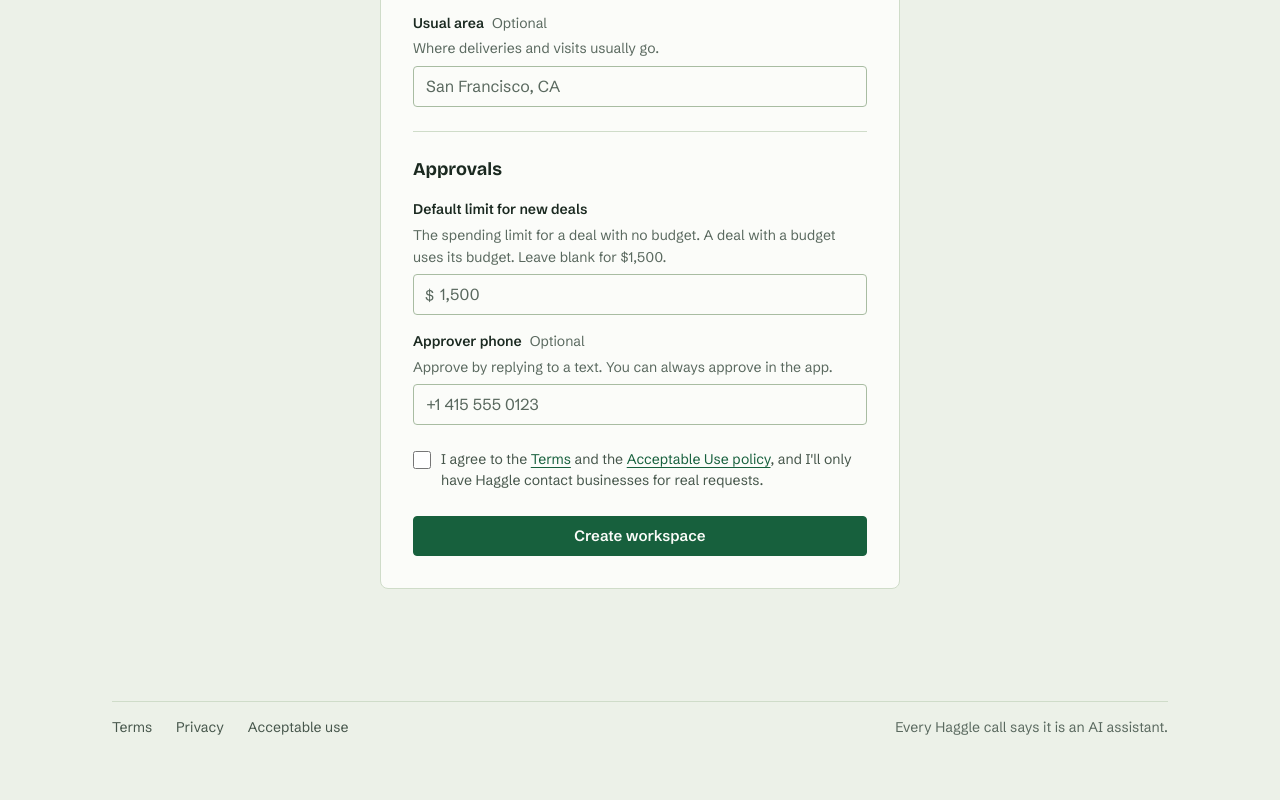
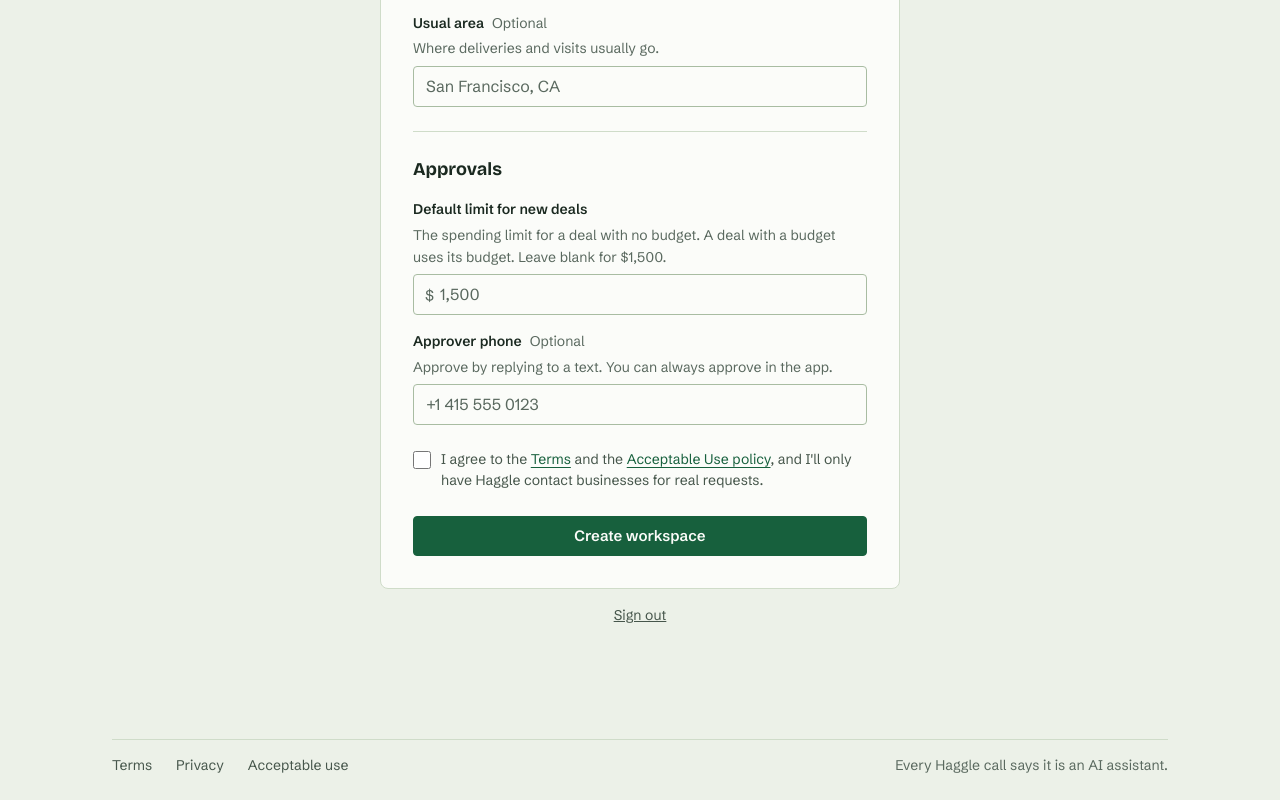
Before and after one commit to AarnavAgrawal/haggle-mcp, a Next.js app in the folder apps/web/: page /onboarding in a window 1280 px wide. Shown: the part 398-1198 px from the top of the page. Before the commit the page ends 1161 px from the top, so only its background shows below. Built offline with nearby package versions, Linux system fonts and the light colour scheme; no server answers.

Commit message:
web: onboarding shows who is signed in and a Sign out (leave onboarding after signing in with the wrong account)

```diff
--- a/apps/web/app/auth.css
+++ b/apps/web/app/auth.css
@@ -109,6 +109,25 @@
 .auth-legal a {
   color: var(--ink-2);
 }
+/* Onboarding: who is signed in, and Sign out (a link-styled button; sign-out is a POST). */
+.onb-switch strong {
+  color: var(--ink-2);
+  font-weight: 600;
+  overflow-wrap: anywhere;
+}
+.onb-switch-btn {
+  padding: 0;
+  border: 0;
+  background: none;
+  font: inherit;
+  color: var(--ink-2);
+  text-decoration: underline;
+  cursor: pointer;
+}
+.onb-switch-btn:focus-visible {
+  outline: 2px solid currentColor;
+  outline-offset: 2px;
+}
 
 /* Onboarding: two short groups on the sheet. */
 .onb-group {
--- a/apps/web/app/onboarding/page.tsx
+++ b/apps/web/app/onboarding/page.tsx
@@ -1,10 +1,11 @@
 "use client";
 
 import Link from "next/link";
-import { useActionState, useState, type FormEvent } from "react";
+import { useActionState, useEffect, useState, type FormEvent } from "react";
 import { Footer } from "@/components/Footer";
 import { Field } from "@/components/ui/Field";
 import { SubmitButton } from "@/components/ui/SubmitButton";
+import { supabaseBrowser } from "@/lib/supabase/browser";
 import { createWorkspace, type OnboardState } from "./actions";
 import "../auth.css";
 
@@ -105,9 +106,39 @@ export default function OnboardingPage() {
             </SubmitButton>
           </form>
         </div>
+        <SwitchAccount />
       </main>
       <Footer />
     </>
+  );
+}
+
+/**
+ * Who is signed in, and a way out: someone who signed in with the wrong Google account can leave
+ * onboarding (nothing has been created yet) and sign in again. POST, like the rail's Sign out.
+ */
+function SwitchAccount() {
+  const [email, setEmail] = useState<string | null>(null);
+  useEffect(() => {
+    let live = true;
+    void supabaseBrowser()
+      .auth.getUser()
+      .then(({ data }) => live && setEmail(data.user?.email ?? null));
+    return () => {
+      live = false;
+    };
+  }, []);
+  return (
+    <form className="auth-legal onb-switch" action="/auth/sign-out" method="post">
+      {email ? (
+        <>
+          Signed in as <strong>{email}</strong>.{" "}
+        </>
+      ) : null}
+      <button type="submit" className="onb-switch-btn">
+        {email ? "Not you? Sign out" : "Sign out"}
+      </button>
+    </form>
   );
 }
 
```
Also changed, not shown: 1 other file (tests, documents, lock files or other folders).
